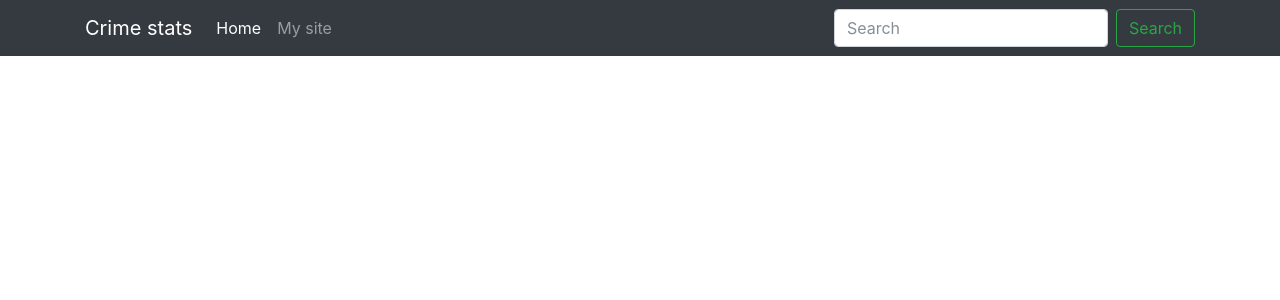
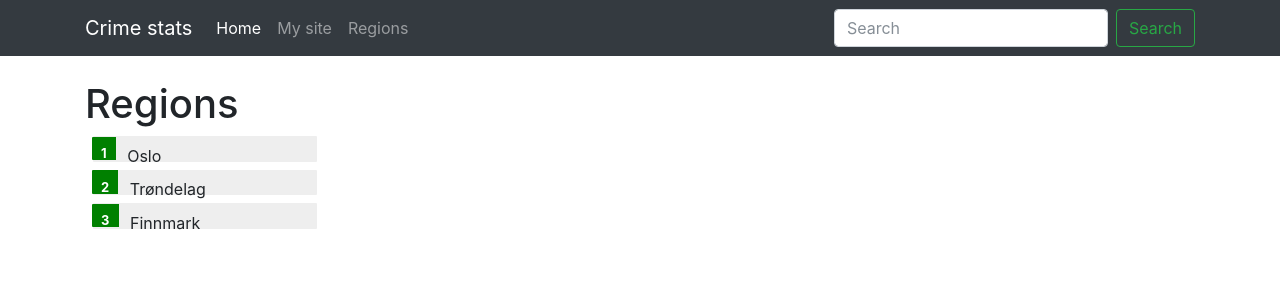
Before and after one commit to ph10m/crime-statistics-norway, an Angular app in the folder web/: page /regions in a window 1280 px wide. Before the commit this address led to /. Shown: the top 300 px of the page. Built offline with nearby package versions, Linux system fonts and the light colour scheme.

Commit message:
First region list up

```diff
--- a/web/src/app/app.component.html
+++ b/web/src/app/app.component.html
@@ -14,6 +14,9 @@
       </li>
       <li class="nav-item">
         <a class="nav-link" routerLink="/mySite">My site</a>
+      </li>
+      <li class="nav-item">
+        <a class="nav-link" routerLink="/regions">Regions</a>
       </li>
     </ul>
 
--- a/web/src/app/app.module.ts
+++ b/web/src/app/app.module.ts
@@ -11,6 +11,7 @@ import { HomeComponent } from './home/home.component';
 import { LogInComponent } from './log-in/log-in.component';
 import { NewUserComponent } from './new-user/new-user.component';
 import { MySiteComponent } from './my-site/my-site.component';
+import { RegionsComponent } from './regions/regions.component';
 
 
 
@@ -22,7 +23,7 @@ import { MySiteComponent } from './my-site/my-site.component';
     LogInComponent,
     NewUserComponent,
     MySiteComponent,
-
+    RegionsComponent
   ],
   imports: [
     BrowserModule,
--- a/web/src/app/my-site/my-site.component.ts
+++ b/web/src/app/my-site/my-site.component.ts
@@ -23,7 +23,7 @@ export class MySiteComponent implements OnInit {
 
   setLogInStatus(status: boolean){
     this.loggedIn = status;
-    console.log("STatus changed");
+    console.log("Status changed");
 
   }
 
--- /dev/null
+++ b/web/src/app/regions/mock-regions.ts
@@ -0,0 +1,16 @@
+import { Region } from './region';
+
+export const REGIONS: Region[] = [
+    {
+        id: 1,
+        name: 'Oslo'
+    },
+    {
+        id: 2,
+        name: 'Trøndelag'
+    },
+    {
+        id: 3,
+        name: 'Finnmark'
+    }
+];
--- /dev/null
+++ b/web/src/app/regions/region.service.ts
@@ -0,0 +1,11 @@
+import { Injectable } from '@angular/core';
+
+import { Region } from './region';
+import { REGIONS } from './mock-regions';
+
+@Injectable()
+export class RegionService {
+  getRegions(): Promise<Region[]> {
+    return Promise.resolve(REGIONS);
+  }
+}
--- /dev/null
+++ b/web/src/app/regions/region.ts
@@ -0,0 +1,4 @@
+export class Region {
+    id: number;
+    name: string;
+}
--- /dev/null
+++ b/web/src/app/regions/regions.component.css
@@ -0,0 +1,47 @@
+.selected {
+    background-color: red !important;
+    color: white;
+}
+.regions {
+    margin: 0 0 Zem 0;
+    list-style-type: none;
+    padding: 0;
+    width: 15em;
+}
+.regions li {
+    cursor: pointer;
+    position: relative;
+    left: 0;
+    background-color: #EEE;
+    margin: .5em;
+    padding: .3em 0;
+    height: 1.6em;
+    border-radius: 1px;
+}
+.regions li.selected.hover {
+    background-color: red !important;
+    color: white;
+}
+.regions li:hover {
+    color: #607D8B;
+    background-color: #DDD;
+    left: 1em;
+}
+.regions .text {
+    position: relative;
+    top: -3px;
+}
+.regions .badge {
+    display: inline-block;
+    font-size: small;
+    color: white;
+    padding: 0.8em 0.7em 0.7em;
+    background-color: green;
+    line-height: 1em;
+    position: relative;
+    left: -1px;
+    top: -4px;
+    height: 1.8em;
+    margin-right: .8em;
+    border-radius: 1px 0 0 1px;
+}
--- /dev/null
+++ b/web/src/app/regions/regions.component.html
@@ -0,0 +1,8 @@
+<br>
+    <h1>Regions</h1>
+    <ul class='regions'>
+        <li *ngFor='let region of regions'>
+            <span class='badge'>{{region.id}}</span>
+            <span>{{region.name}}</span>
+        </li>
+    </ul>
--- /dev/null
+++ b/web/src/app/regions/regions.component.ts
@@ -0,0 +1,31 @@
+import { Component, OnInit, NgModule, Injectable } from '@angular/core';
+import { Region } from './region';
+import { RegionService} from './region.service';
+
+
+@Component({
+    selector: 'app-regions',
+    templateUrl: './regions.component.html',
+    styleUrls: ['./regions.component.css'],
+    providers: [RegionService]
+})
+
+export class RegionsComponent implements OnInit {
+    regions: Region[];
+
+    constructor( private regionService: RegionService) {}
+
+    ngOnInit() {
+        console.log('funker');
+        this.getRegions();
+    }
+
+    onSelect(region: Region): void {
+        console.log('Testing123');
+    }
+
+    getRegions(): void {
+        this.regionService.getRegions().then(regions => this.regions = regions);
+    }
+
+}
```
Also changed, not shown: web/package.json (+15 -12 lines), web/src/app/app-router.ts (+11 -6 lines), 2 other files (tests, documents, lock files or other folders).
